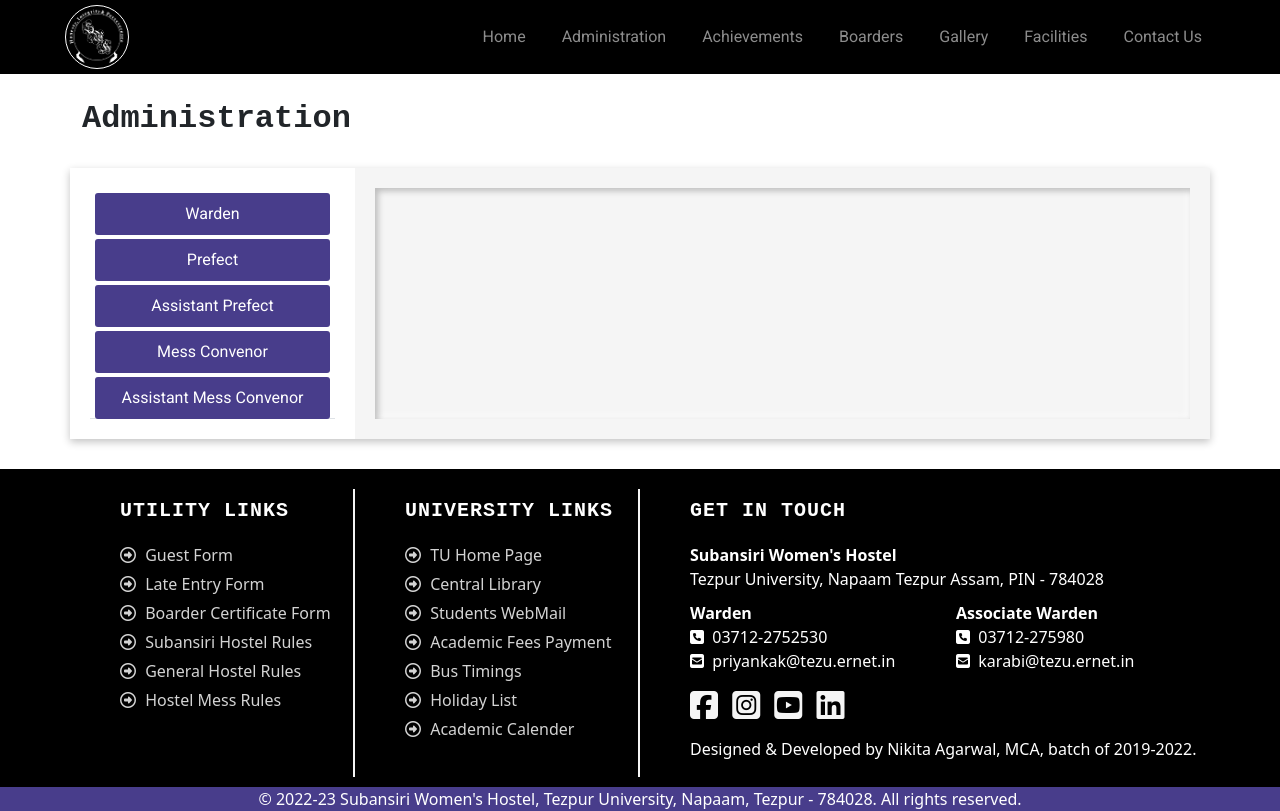
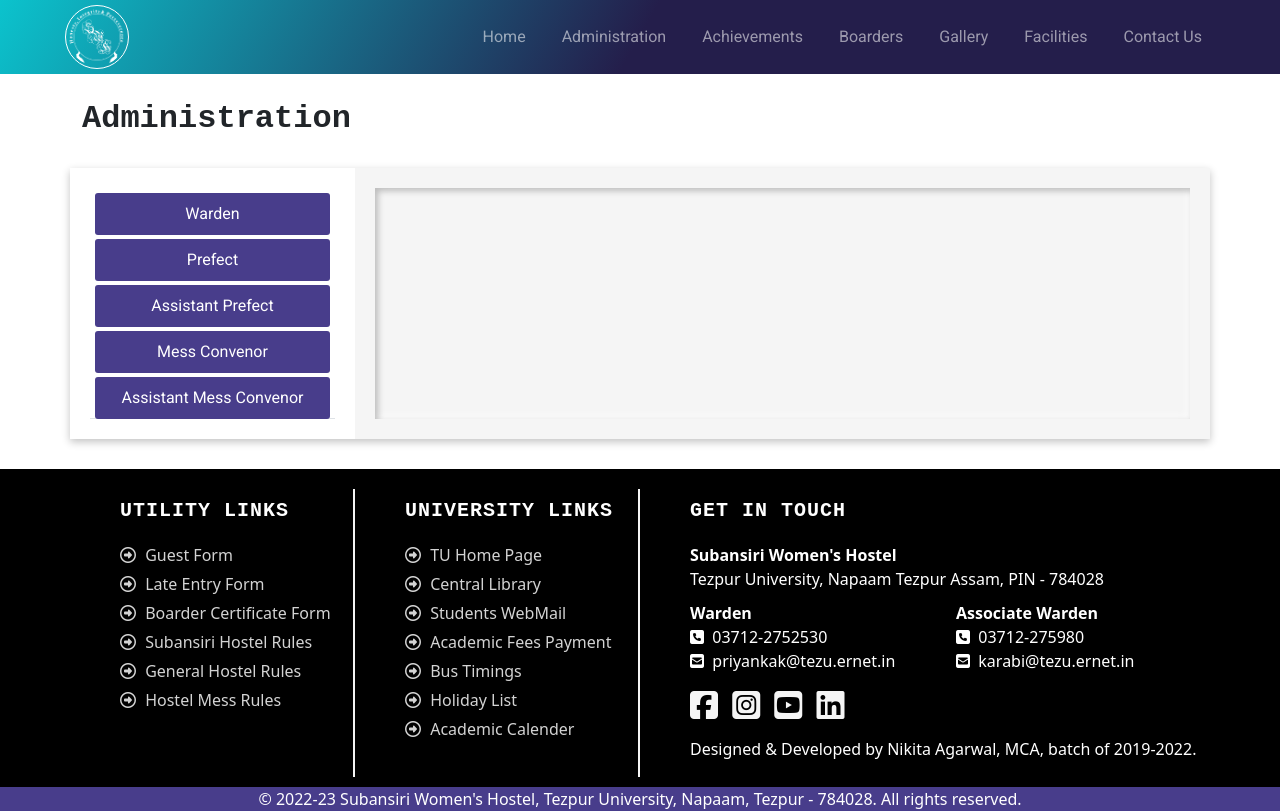
Before and after one commit to NikitaAgrwl/Subansiri, a plain HTML site: page administration.html in a window 1280 px wide. Drawn offline with Linux system fonts and the light colour scheme.

Commit message:
navbar color update

```diff
--- a/administration.html
+++ b/administration.html
@@ -22,9 +22,10 @@
     <link href="./css/footer.css" rel="stylesheet">
     <link href="./css/administration.css" rel="stylesheet">
     <style>
-        .navbar {
-            background-color: rgba(0, 0, 0)
-        }
+
+.navbar{
+    background-image: linear-gradient(120deg, #0bc3cd, #241e4b,#241e4b);
+}
     </style>
 </head>
 
```
Also changed, not shown: css/navbar.css (line endings or trailing spaces).
